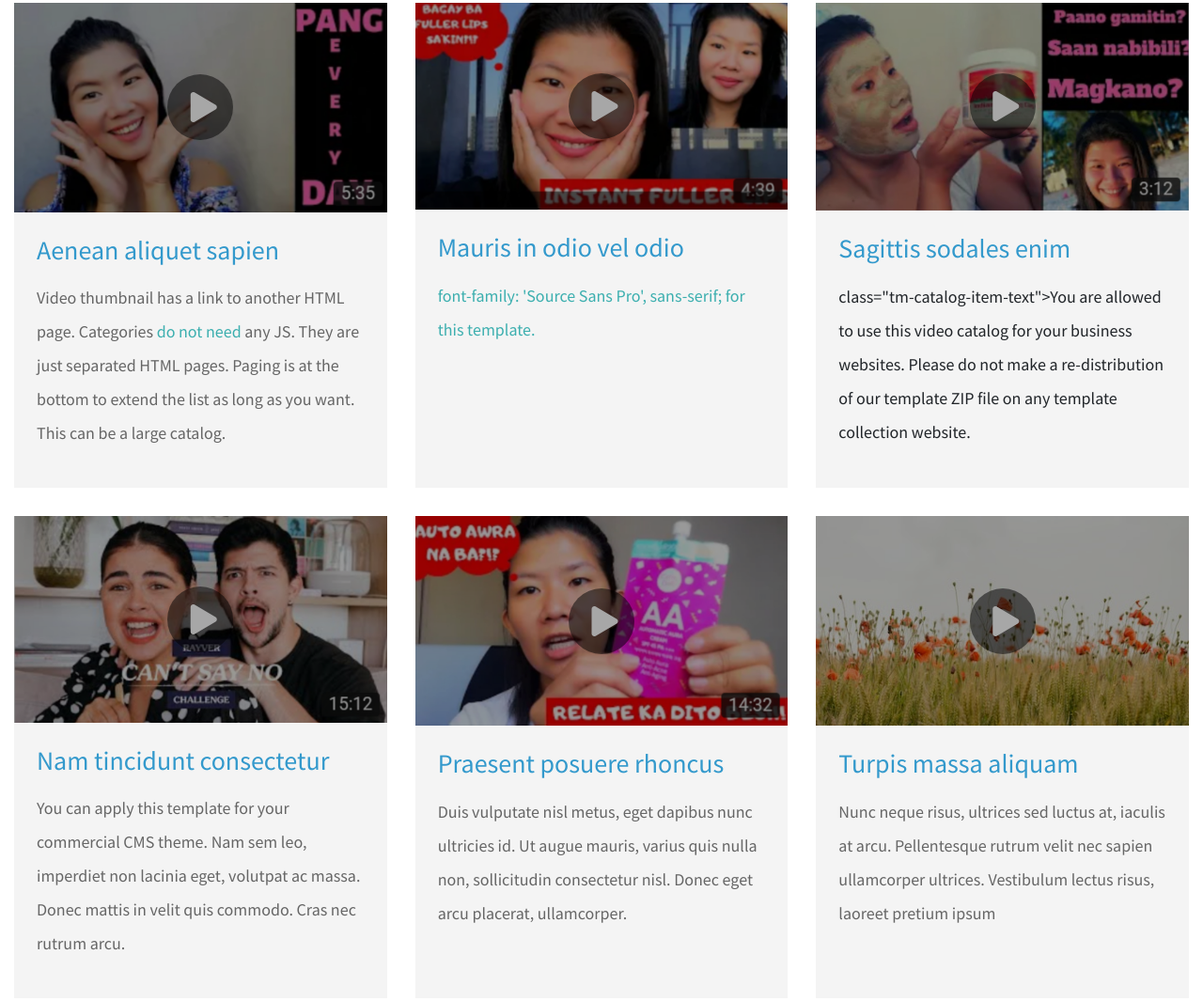
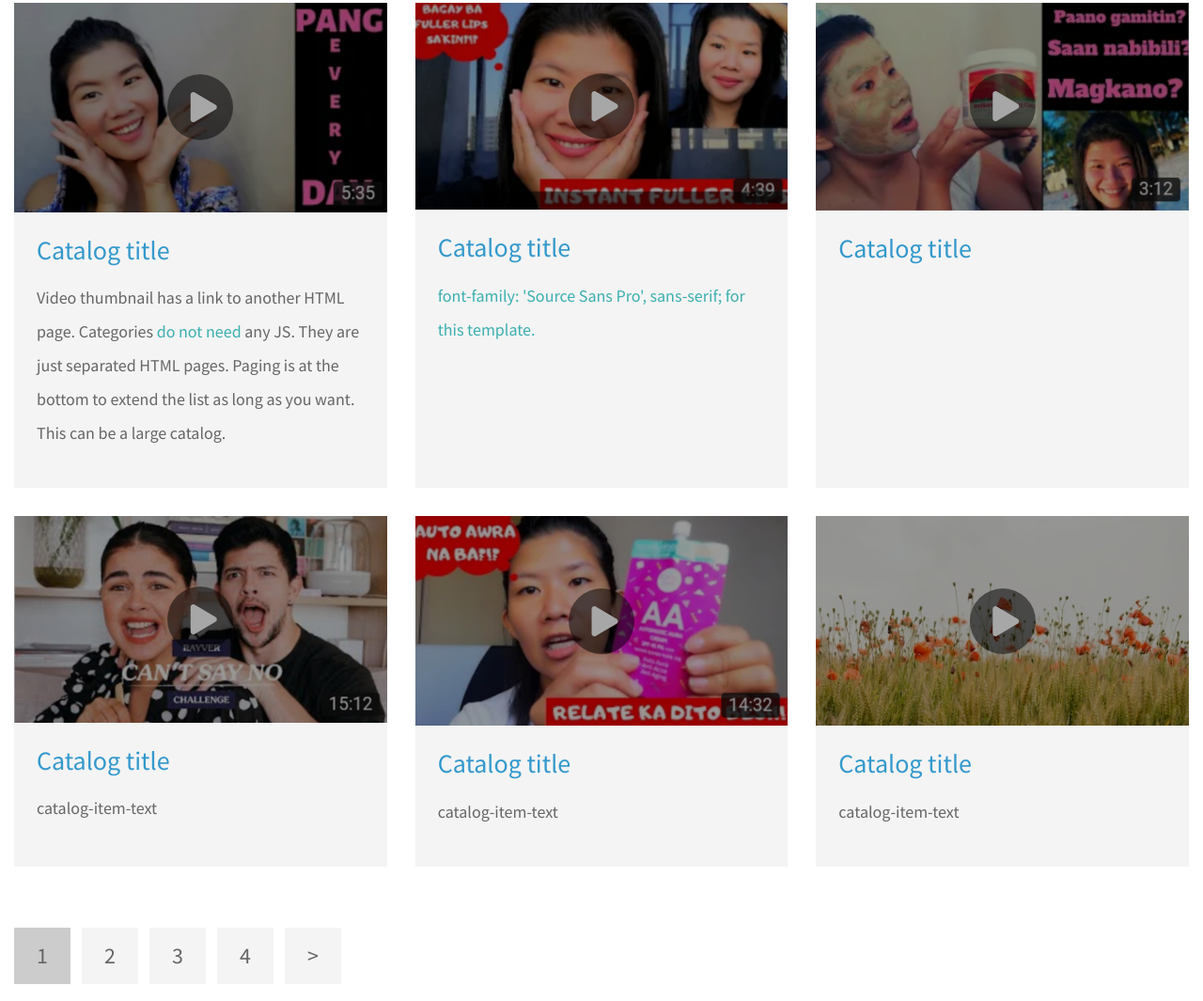
Before and after one commit to melvinpetix/mommyholic-vlog-demo, a plain HTML site: page index.html in a window 1280 px wide. Shown: the part 959-2024 px from the top of the page at 94% size. Drawn offline with Linux system fonts and the light colour scheme.

Commit message:
Update index.html

```diff
--- a/index.html
+++ b/index.html
@@ -94,7 +94,7 @@
                                 </a>
                             </div>
                             <div class="p-4 tm-bg-gray tm-catalog-item-description">
-                                <h3 class="tm-text-primary mb-3 tm-catalog-item-title">Aenean aliquet sapien</h3>
+                                <h3 class="tm-text-primary mb-3 tm-catalog-item-title">Catalog title</h3>
                                 <p class="tm-catalog-item-text">Video thumbnail has a link to another HTML page.
                                     Categories <span class="tm-text-secondary">do not need</span> any JS.
                                     They are just separated HTML pages. Paging is at the bottom to extend the list as long as you want.
@@ -109,7 +109,7 @@
                                 </a>
                             </div>
                             <div class="p-4 tm-bg-gray tm-catalog-item-description">
-                                <h3 class="tm-text-primary mb-3 tm-catalog-item-title">Mauris in odio vel odio</h3>
+                                <h3 class="tm-text-primary mb-3 tm-catalog-item-title">Catalog title</h3>
                                 <p class="tm-catalog-item-text">
                                     <span class="tm-text-secondary">font-family: 'Source Sans Pro', sans-serif; for this template.</span></p>
                             </div>
@@ -122,9 +122,8 @@
                                 </a>
                             </div>
                             <div class="p-4 tm-bg-gray tm-catalog-item-description">
-                                <h3 class="tm-text-primary mb-3 tm-catalog-item-title">Sagittis sodales enim</h3>
-                                 class="tm-catalog-item-text">You are allowed to use this video catalog for your business websites.
-                                Please do not make a re-distribution of our template ZIP file on any template collection website.
+                                <h3 class="tm-text-primary mb-3 tm-catalog-item-title">Catalog title</h3>
+
                             </div>
                         </div>
                         <div class="col-lg-4 col-md-6 col-sm-12 tm-catalog-item">
@@ -135,8 +134,8 @@
                                 </a>
                             </div>
                             <div class="p-4 tm-bg-gray tm-catalog-item-description">
-                                <h3 class="tm-text-primary mb-3 tm-catalog-item-title">Nam tincidunt consectetur</h3>
-                                <p class="tm-catalog-item-text">You can apply this template for your commercial CMS theme. Nam sem leo, imperdiet non lacinia eget, volutpat ac massa. Donec mattis in velit quis commodo. Cras nec rutrum arcu.</p>
+                                <h3 class="tm-text-primary mb-3 tm-catalog-item-title">Catalog title</h3>
+                                <p class="tm-catalog-item-text">catalog-item-text</p>
                             </div>
                         </div>
                         <div class="col-lg-4 col-md-6 col-sm-12 tm-catalog-item">
@@ -147,8 +146,8 @@
                                 </a>
                             </div>
                             <div class="p-4 tm-bg-gray tm-catalog-item-description">
-                                <h3 class="tm-text-primary mb-3 tm-catalog-item-title">Praesent posuere rhoncus</h3>
-                                <p class="tm-catalog-item-text">Duis vulputate nisl metus, eget dapibus nunc ultricies id. Ut augue mauris, varius quis nulla non, sollicitudin consectetur nisl. Donec eget arcu placerat, ullamcorper.</p>
+                                <h3 class="tm-text-primary mb-3 tm-catalog-item-title">Catalog title</h3>
+                                <p class="tm-catalog-item-text">catalog-item-text</p>
                             </div>
                         </div>
                         <div class="col-lg-4 col-md-6 col-sm-12 tm-catalog-item">
@@ -159,8 +158,8 @@
                                 </a>
                             </div>
                             <div class="p-4 tm-bg-gray tm-catalog-item-description">
-                                <h3 class="tm-text-primary mb-3 tm-catalog-item-title">Turpis massa aliquam</h3>
-                                <p class="tm-catalog-item-text">Nunc neque risus, ultrices sed luctus at, iaculis at arcu. Pellentesque rutrum velit nec sapien ullamcorper ultrices. Vestibulum lectus risus, laoreet pretium ipsum</p>
+                                <h3 class="tm-text-primary mb-3 tm-catalog-item-title">Catalog title</h3>
+                                <p class="tm-catalog-item-text">catalog-item-text</p>
                             </div>
                         </div>
                             </div>
@@ -182,9 +181,6 @@
                 <div class="row mt-5 pt-3">
                     <div class="col-xl-6 col-lg-12 mb-4">
                         <div class="tm-bg-gray p-5 h-100">
-                            <h3 class="tm-text-primary mb-3">Do you want to get our latest updates?</h3>
-                            <p class="mb-5">Please subscribe our newsletter for upcoming new videos and latest information about our
-                                work. Thank you.</p>
                             <form action="" method="GET" class="tm-subscribe-form">
                                 <input type="text" name="email" placeholder="Your Email..." required>
                                 <button type="submit" class="btn rounded-0 btn-primary tm-btn-small">Subscribe</button>
```
